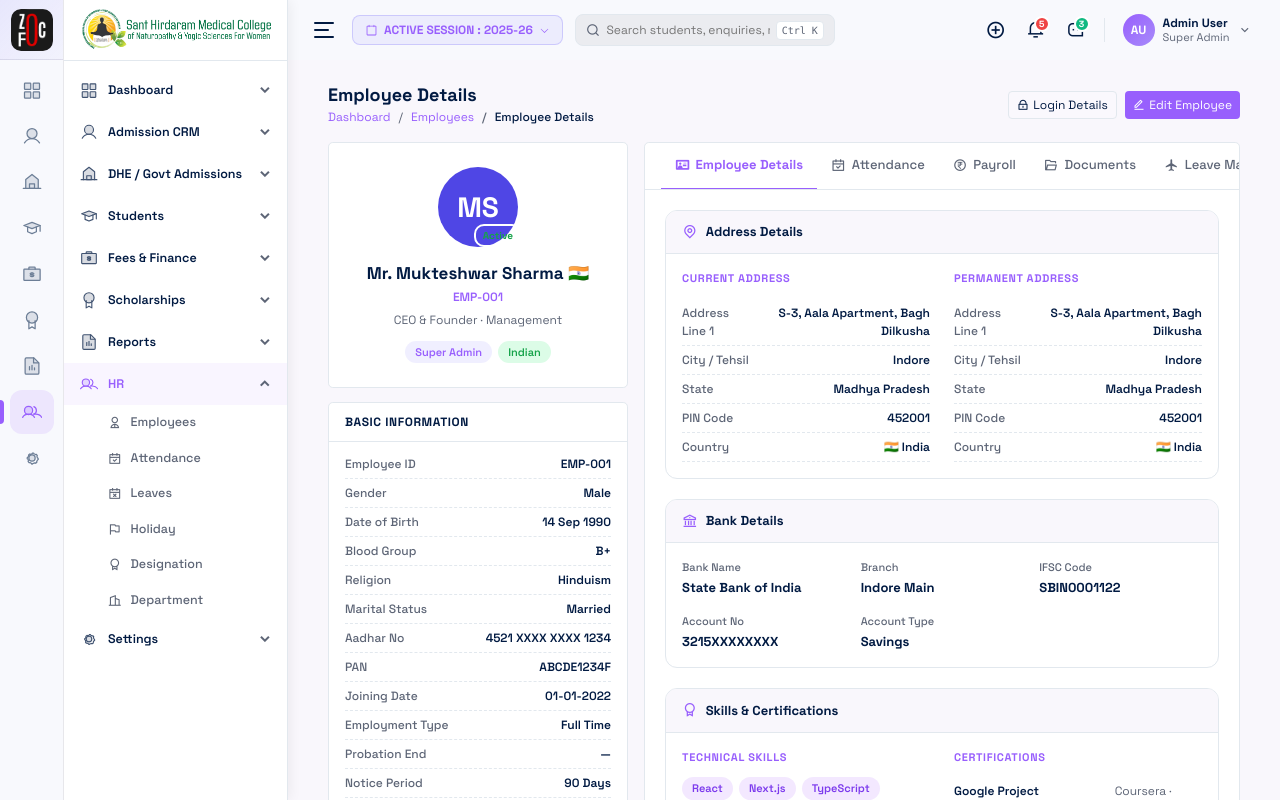
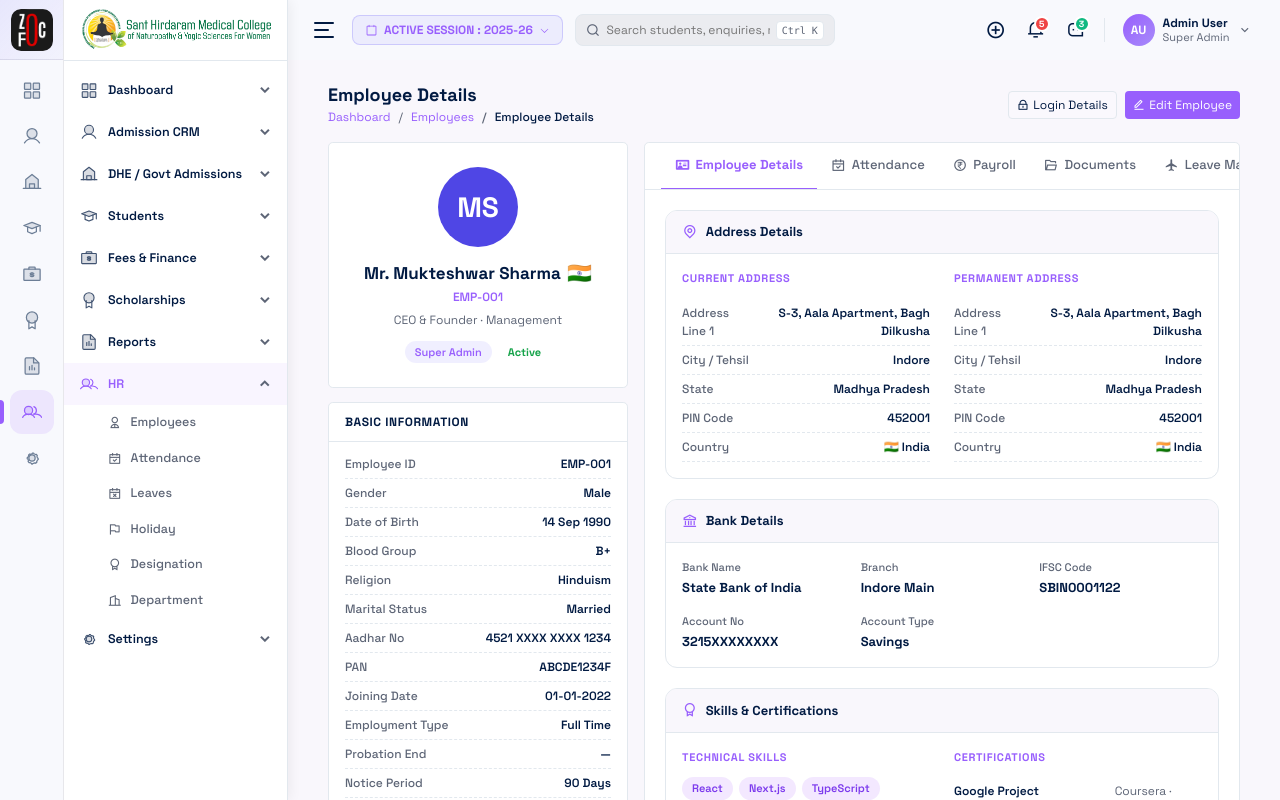
Before and after one commit to aharnish-infotech/save-earth, a Next.js app: page /hr/employees/1 in a window 1280 px wide. Shown: the top 800 px of the page. Built offline with nearby package versions, Linux system fonts and the light colour scheme.

Commit message:
fix(hr): flag beside name, Active badge replaces nationality, remove avatar dot badge

```diff
--- a/app/(main)/hr/employees/[id]/page.tsx
+++ b/app/(main)/hr/employees/[id]/page.tsx
@@ -648,22 +648,20 @@ export default function EmployeeProfilePage() {
           {/* Profile Card */}
           <div className="card custom-card mb-0">
             <div className="card-body" style={{padding:"1.5rem 1.25rem",textAlign:"center"}}>
-              <div style={{position:"relative",display:"inline-block",marginBottom:"0.875rem"}}>
+              <div style={{display:"inline-block",marginBottom:"0.875rem"}}>
                 <div style={{width:80,height:80,borderRadius:"50%",background:bg,color:"#fff",display:"flex",alignItems:"center",justifyContent:"center",fontSize:28,fontWeight:800,margin:"0 auto"}}>
                   {emp.avatar}
                 </div>
-                <span style={{...sts,position:"absolute",bottom:0,right:-4,fontSize:10,fontWeight:700,padding:"2px 7px",borderRadius:10,border:"2px solid var(--custom-white)"}}>
-                  {emp.status}
-                </span>
               </div>
-              <div style={{fontWeight:800,fontSize:17,color:"var(--default-text-color)",marginBottom:2}}>
-                {emp.salutation} {emp.name} <span title={emp.country}>{flag}</span>
+              <div style={{fontWeight:800,fontSize:17,color:"var(--default-text-color)",marginBottom:2,display:"flex",alignItems:"center",justifyContent:"center",gap:6}}>
+                {emp.salutation} {emp.name}
+                <span title={emp.country} style={{fontSize:20,lineHeight:1}}>{flag}</span>
               </div>
               <div style={{fontSize:12,color:"var(--primary-color)",fontWeight:600,marginBottom:"0.3rem"}}>{emp.id}</div>
               <div style={{fontSize:12,color:"var(--text-muted)",marginBottom:"0.75rem"}}>{emp.designation} · {emp.department}</div>
               <div style={{display:"flex",justifyContent:"center",gap:6,flexWrap:"wrap" as const}}>
                 <span style={{background:"rgba(108,95,252,0.1)",color:"var(--primary-color)",fontSize:11,fontWeight:600,padding:"3px 10px",borderRadius:20}}>{emp.userRole}</span>
-                <span style={{background:"#dcfce7",color:"#16a34a",fontSize:11,fontWeight:600,padding:"3px 10px",borderRadius:20}}>{emp.nationality}</span>
+                <span style={{...sts,fontSize:11,fontWeight:700,padding:"3px 10px",borderRadius:20}}>{emp.status}</span>
               </div>
             </div>
           </div>
```
